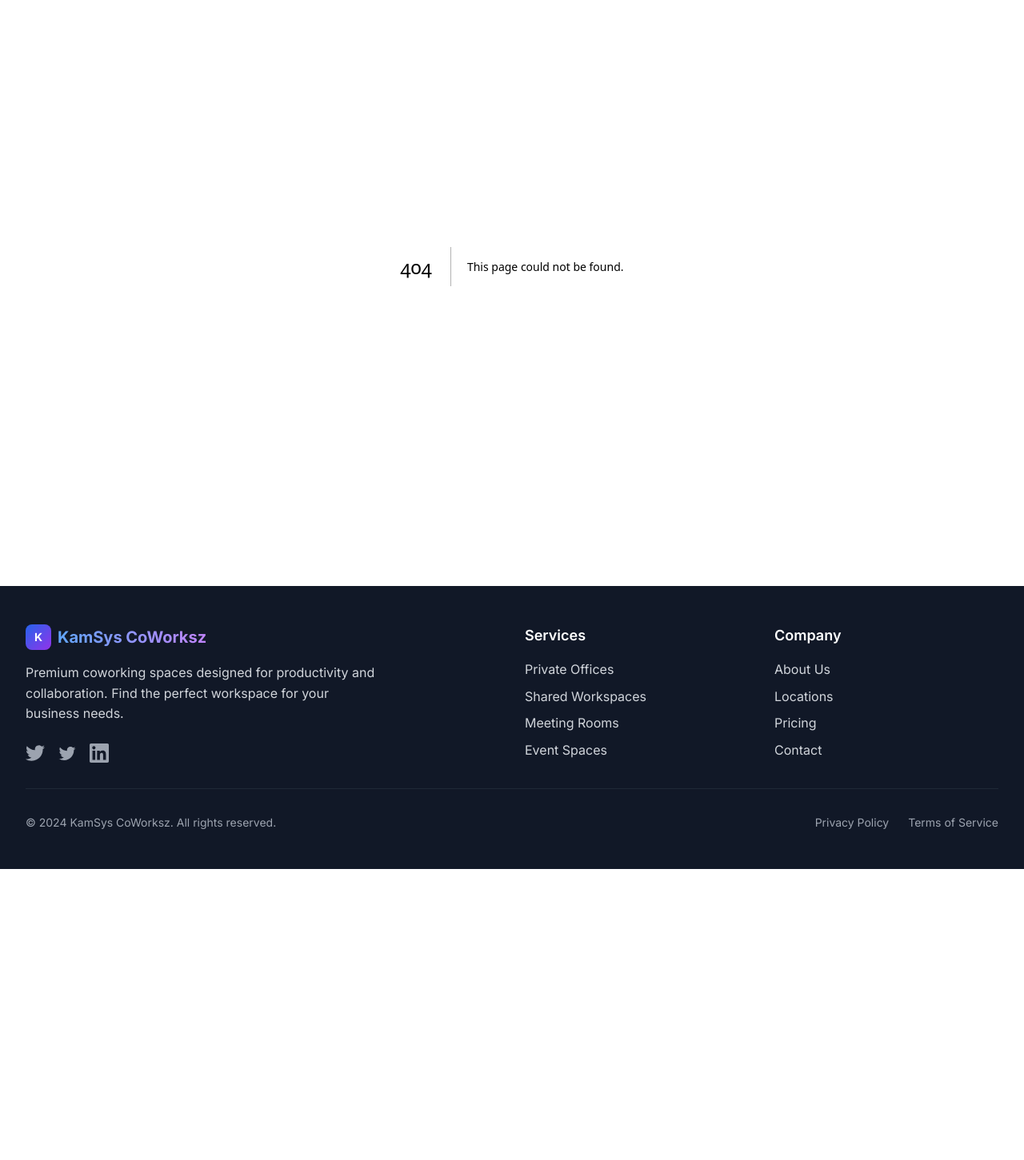
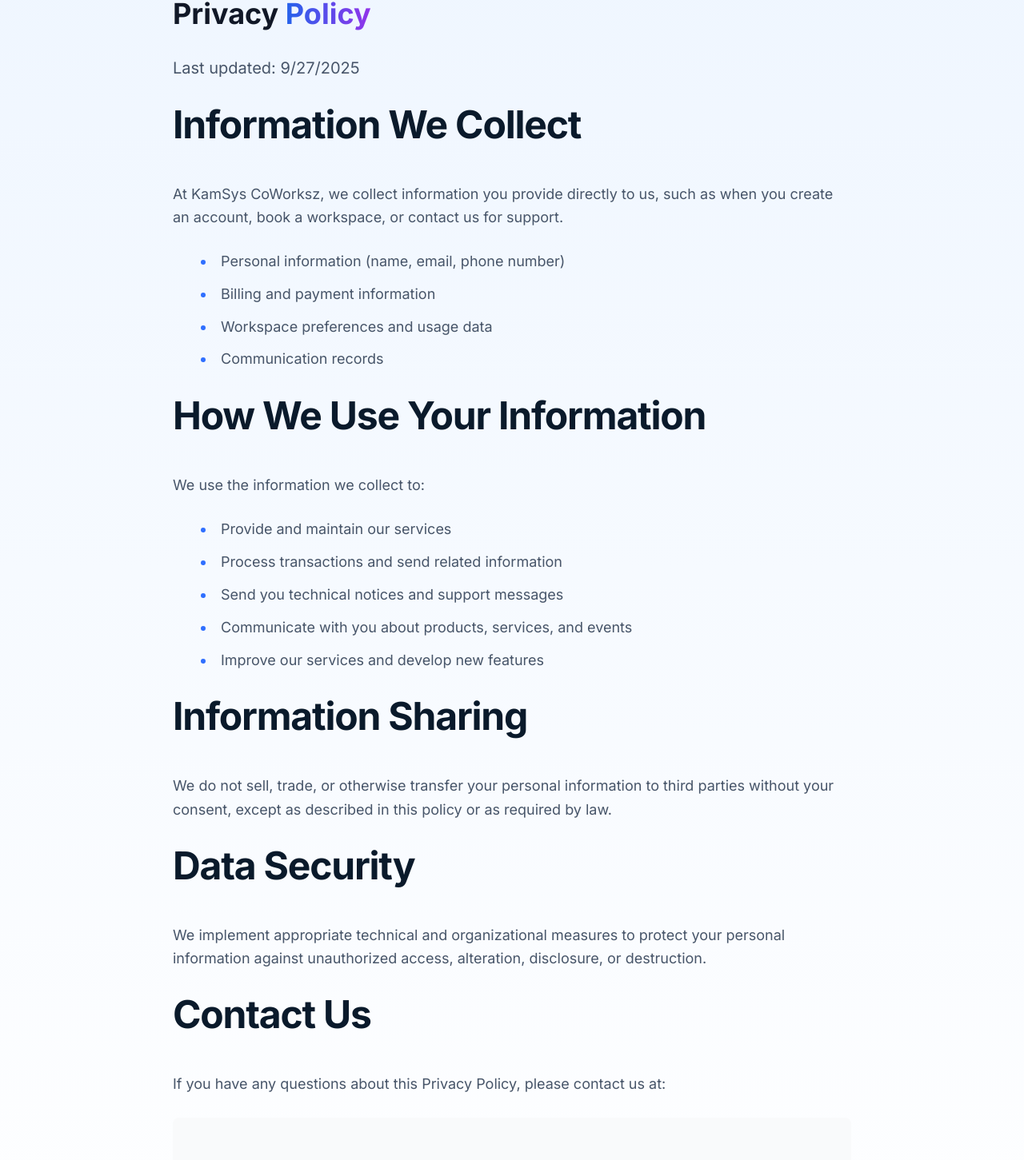
Before and after one commit to 3kamalesh33/kamsys-coworksz, a Next.js app: page /privacy in a window 1280 px wide. Before the commit this address had no page. Shown: the part 132-1583 px from the top of the page at 80% size. Before the commit the page ends 1219 px from the top, so only its background shows below. Built offline with nearby package versions, Linux system fonts and the light colour scheme.

Commit message:
feat(pages): privacy and terms
Add privacy policy and terms of service placeholder pages

```diff
--- /dev/null
+++ b/src/app/privacy/page.tsx
@@ -0,0 +1,73 @@
+export default function PrivacyPage() {
+  return (
+    <div className="min-h-screen bg-gradient-to-b from-blue-50 to-white">
+      <div className="max-w-4xl mx-auto px-6 py-16">
+        <h1 className="text-4xl font-bold text-gray-900 mb-8">
+          Privacy <span className="bg-gradient-to-r from-blue-600 to-purple-600 bg-clip-text text-transparent">Policy</span>
+        </h1>
+
+        <div className="prose prose-lg max-w-none">
+          <p className="text-xl text-gray-600 mb-8">
+            Last updated: {new Date().toLocaleDateString()}
+          </p>
+
+          <section className="mb-8">
+            <h2 className="text-2xl font-semibold text-gray-900 mb-4">Information We Collect</h2>
+            <p className="text-gray-600 mb-4">
+              At KamSys CoWorksz, we collect information you provide directly to us, such as when you create an account,
+              book a workspace, or contact us for support.
+            </p>
+            <ul className="list-disc list-inside text-gray-600 mb-4">
+              <li>Personal information (name, email, phone number)</li>
+              <li>Billing and payment information</li>
+              <li>Workspace preferences and usage data</li>
+              <li>Communication records</li>
+            </ul>
+          </section>
+
+          <section className="mb-8">
+            <h2 className="text-2xl font-semibold text-gray-900 mb-4">How We Use Your Information</h2>
+            <p className="text-gray-600 mb-4">
+              We use the information we collect to:
+            </p>
+            <ul className="list-disc list-inside text-gray-600 mb-4">
+              <li>Provide and maintain our services</li>
+              <li>Process transactions and send related information</li>
+              <li>Send you technical notices and support messages</li>
+              <li>Communicate with you about products, services, and events</li>
+              <li>Improve our services and develop new features</li>
+            </ul>
+          </section>
+
+          <section className="mb-8">
+            <h2 className="text-2xl font-semibold text-gray-900 mb-4">Information Sharing</h2>
+            <p className="text-gray-600 mb-4">
+              We do not sell, trade, or otherwise transfer your personal information to third parties without your consent,
+              except as described in this policy or as required by law.
+            </p>
+          </section>
+
+          <section className="mb-8">
+            <h2 className="text-2xl font-semibold text-gray-900 mb-4">Data Security</h2>
+            <p className="text-gray-600 mb-4">
+              We implement appropriate technical and organizational measures to protect your personal information
+              against unauthorized access, alteration, disclosure, or destruction.
+            </p>
+          </section>
+
+          <section className="mb-8">
+            <h2 className="text-2xl font-semibold text-gray-900 mb-4">Contact Us</h2>
+            <p className="text-gray-600 mb-4">
+              If you have any questions about this Privacy Policy, please contact us at:
+            </p>
+            <div className="bg-gray-50 p-6 rounded-lg">
+              <p className="text-gray-700 mb-2"><strong>Email:</strong> privacy@kamsys-coworksz.com</p>
+              <p className="text-gray-700 mb-2"><strong>Phone:</strong> +91-98765-43210</p>
+              <p className="text-gray-700"><strong>Address:</strong> Coimbatore, Tamil Nadu, India</p>
+            </div>
+          </section>
+        </div>
+      </div>
+    </div>
+  );
+}
```
